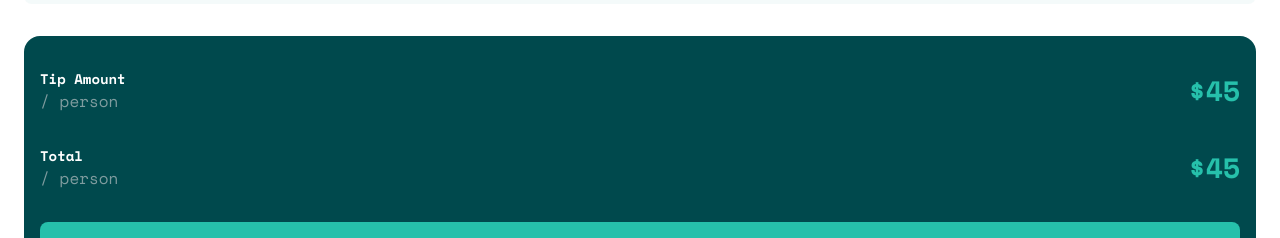
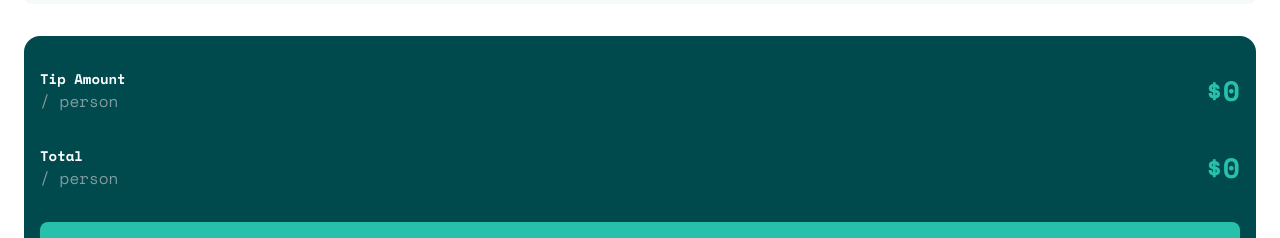
Before and after one commit to DanielMafra/tip-calculator-app, a React (Create React App) app: page / in a window 1280 px wide. Shown: the part 518-756 px from the top of the page. Built offline with nearby package versions, Linux system fonts and the light colour scheme; the HTML template or start-up script is replaced by a standard one.

Commit message:
Start creation context

```diff
--- a/src/App.js
+++ b/src/App.js
@@ -2,14 +2,17 @@ import React from 'react';
 import './App.css';
 import { BrowserRouter, Routes, Route } from 'react-router-dom';
 import Home from './Components/Home';
+import { GlobalStorage } from './Contexts/GlobalContext';
 
 function App() {
   return (
     <BrowserRouter>
-      <Routes>
-        <Route path="/*" element={<Home />} />
-        <Route path="tip-calculator-app" element={<Home />} /* this route is only for use on GitHub Pages */ />
-      </Routes>
+      <GlobalStorage>
+        <Routes>
+          <Route path="/*" element={<Home />} />
+          <Route path="tip-calculator-app" element={<Home />} /* this route is only for use on GitHub Pages */ />
+        </Routes>
+      </GlobalStorage>
     </BrowserRouter>
   );
 }
--- a/src/Components/Result/index.js
+++ b/src/Components/Result/index.js
@@ -1,7 +1,10 @@
-import React from 'react';
+import React, { useContext } from 'react';
+import { GlobalContext } from '../../Contexts/GlobalContext';
 import styles from './index.module.css';
 
 const Result = () => {
+  const { amount, total } = useContext(GlobalContext);
+
   return (
     <div className={styles.result}>
       <div className={styles.label}>
@@ -10,7 +13,7 @@ const Result = () => {
           <span>/ person</span>
         </div>
         <div className={styles.value}>
-          <span>$45</span>
+          <span>${amount}</span>
         </div>
       </div>
       <div className={styles.label}>
@@ -19,7 +22,7 @@ const Result = () => {
           <span>/ person</span>
         </div>
         <div className={styles.value}>
-          <span>$45</span>
+          <span>${total}</span>
         </div>
       </div>
       <button>Reset</button>
--- /dev/null
+++ b/src/Contexts/GlobalContext.js
@@ -0,0 +1,23 @@
+import React, { useState } from 'react';
+
+export const GlobalContext = React.createContext();
+
+export const GlobalStorage = ({ children }) => {
+  const [bill, setBill] = useState(0);
+  const [tip, setTip] = useState(0);
+  const [people, setPeople] = useState(0);
+  const [amount, setAmount] = useState(0);
+  const [total, setTotal] = useState(0);
+
+  function reset() {
+    setBill(0);
+    setTip(0);
+    setPeople(0);
+  }
+
+  return (
+    <GlobalContext.Provider value={{ amount, total, reset }}>
+      {children}
+    </GlobalContext.Provider>
+  );
+};
```
